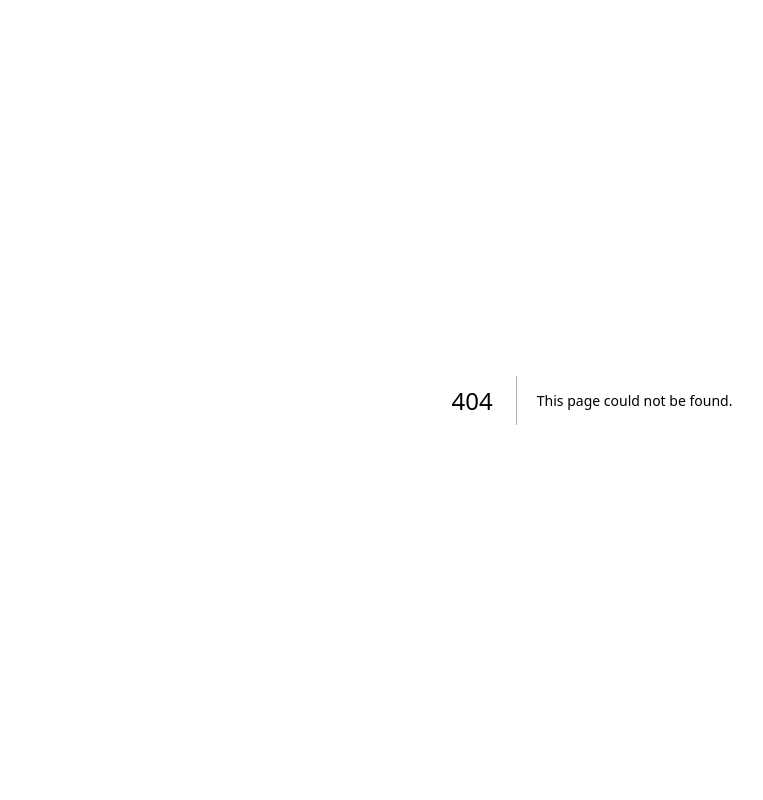
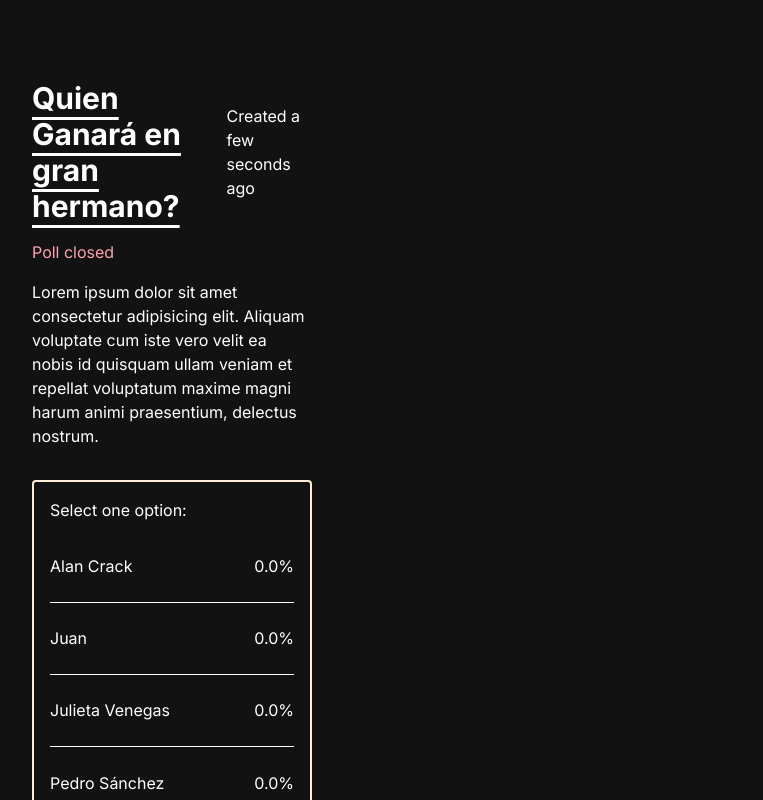
Before and after one commit to facundomoreno/decentralized-poll-frontend, a Next.js app: page /poll in a window 1280 px wide. Before the commit this address had no page. Shown: the top 800 px of the page, without its empty margins (48-811 px from the left). Built offline with nearby package versions, Linux system fonts and the light colour scheme.

Commit message:
poll detail screen demo

```diff
--- a/app/components/PollListItem.tsx
+++ b/app/components/PollListItem.tsx
@@ -14,7 +14,10 @@ const PollListItem = ({ item }: { item: Poll }) => {
             className="flex flex-col relative bg-white rounded p-8 justify-between"
         >
             <div className="flex flex-1 pb-4 text-gray-400">
-                <p>{moment(item.createdAt, "YYYYMMDD").fromNow()}</p>
+                <p>{`Uploaded ${moment(
+                    item.createdAt,
+                    "YYYYMMDD"
+                ).fromNow()}`}</p>
             </div>
             <div className="flex-1">
                 <h1 className="font-bold">{item.name}</h1>
--- /dev/null
+++ b/app/poll/page.tsx
@@ -0,0 +1,96 @@
+"use client"
+export default function Poll() {
+    const options = [
+        "Alan Crack",
+        "Juan",
+        "Julieta Venegas",
+        "Pedro Sánchez",
+        "Facundo",
+        "Big Pera",
+        "Bruce Willis"
+    ]
+
+    const isMultipleSelect = false
+    const isPollClosed = true
+    return (
+        <div className="min-h-screen p-20">
+            <div className="lg:w-1/4">
+                <div className="flex justify-between items-center">
+                    <h1 className="text-white text-3xl font-bold underline underline-offset-8">
+                        Quien Ganará en gran hermano?
+                    </h1>
+                    <p className="text-white">
+                        {"Created a few seconds ago"}
+                    </p>
+                </div>
+                {/* acá pongo un contador hasta que termine la encuesta */}
+                <p className="mt-4 text-red-300">
+                    {isPollClosed
+                        ? "Poll closed"
+                        : "Poll closing in 3 days"}
+                </p>
+                <p className="text-white mt-4">
+                    Lorem ipsum dolor sit amet consectetur adipisicing
+                    elit. Aliquam voluptate cum iste vero velit ea
+                    nobis id quisquam ullam veniam et repellat
+                    voluptatum maxime magni harum animi praesentium,
+                    delectus nostrum.
+                </p>
+                <div className="mt-8 p-4 border-2 border-orange-100 rounded w-full">
+                    <p className="text-white mb-8">
+                        {isMultipleSelect
+                            ? "Select one or more options:"
+                            : "Select one option:"}
+                    </p>
+                    {options.map((option, key) => (
+                        <div className="w-full">
+                            <div className="flex justify-between items-center">
+                                <p className="text-white">{option}</p>
+                                <div className="pl-4">
+                                    {/* falta poner algo en el item del ganador (en caso de que haya cerrado) y en el item que el usuario activo votó */}
+                                    {isPollClosed ? (
+                                        <p className="text-white">
+                                            0.0%
+                                        </p>
+                                    ) : (
+                                        <>
+                                            {isMultipleSelect ? (
+                                                <input
+                                                    type="checkbox"
+                                                    className="lg:translate-y-[1px] shadow border rounded h-4 w-4 accent-blue-600"
+                                                    onChange={() => {}}
+                                                    checked={false}
+                                                />
+                                            ) : (
+                                                <input
+                                                    type="radio"
+                                                    className="lg:translate-y-[1px] shadow border rounded h-4 w-4 accent-blue-600"
+                                                    onChange={() => {}}
+                                                    checked={false}
+                                                />
+                                            )}
+                                        </>
+                                    )}
+                                </div>
+                            </div>
+                            {options.length !== key + 1 ? (
+                                <div className="w-full h-[0.2px] bg-white my-6"></div>
+                            ) : (
+                                <></>
+                            )}
+                        </div>
+                    ))}
+                </div>
+                <div className="flex justify-end items-center">
+                    {isPollClosed ? (
+                        <></>
+                    ) : (
+                        <button className="w-full px-32 py-4 mt-12 bg-orange-600 hover:bg-orange-700 text-white font-bold py-2 px-4 rounded">
+                            Send Vote
+                        </button>
+                    )}
+                </div>
+            </div>
+        </div>
+    )
+}
--- a/package.json
+++ b/package.json
@@ -9,6 +9,7 @@
         "lint": "next lint"
     },
     "dependencies": {
+        "ethers": "^6.9.1",
         "formik": "^2.4.5",
         "moment": "^2.29.4",
         "next": "14.0.4",
```
Also changed, not shown: 1 other file (tests, documents, lock files or other folders).
